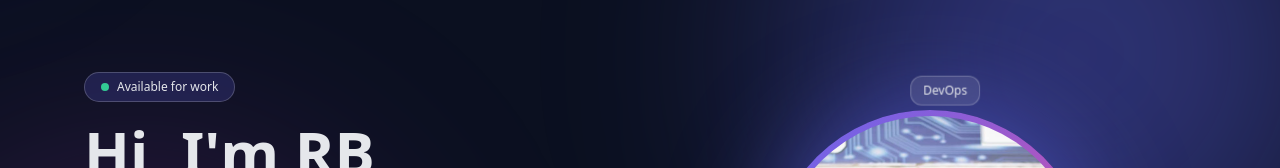
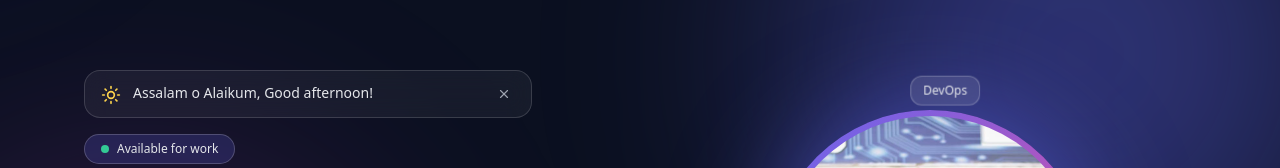
Before and after one commit to RasoolBux123/Rasoolbux-Portfolio, a Next.js app in the folder frontend/: page / in a window 1280 px wide. Shown: the part 178-346 px from the top of the page. Built offline with nearby package versions, Linux system fonts and the light colour scheme; no server answers.

Commit message:
feat: smart greeting

```diff
--- a/frontend/app/components/Hero.tsx
+++ b/frontend/app/components/Hero.tsx
@@ -4,6 +4,7 @@ import { motion } from "framer-motion";
 import Magnetic from "./Magnetic";
 import Avatar from "./Avatar";
 import Typewriter from "./Typewriter";
+import SmartGreeting from "./SmartGreeting";
 import { assetUrl } from "../lib/config";
 
 // phrases that get typed in the heading (edit freely)
@@ -44,6 +45,10 @@ export default function Hero({ photoUrl, resumeUrl }: { photoUrl?: string; resum
           animate="show"
           variants={{ show: { transition: { staggerChildren: 0.12 } } }}
         >
+          <motion.div variants={item}>
+            <SmartGreeting resumeUrl={resumeUrl} />
+          </motion.div>
+
           <motion.span
             variants={item}
             className="inline-flex items-center gap-2 rounded-full border border-white/20 bg-indigo-500/20 px-4 py-1.5 text-xs"
@@ -64,12 +69,12 @@ export default function Hero({ photoUrl, resumeUrl }: { photoUrl?: string; resum
               </motion.span>
             ))}
             <br />
-                        <br />
             <span className="mt-1 block bg-gradient-to-r from-indigo-300 via-fuchsia-300 to-indigo-300 bg-clip-text text-3xl font-bold text-transparent sm:text-4xl">
               AI Full Stack Developer
             </span>
           </motion.h1>
-                    <motion.p variants={item} className="mt-3 min-h-[1.75rem] text-lg text-gray-400">
+
+          <motion.p variants={item} className="mt-3 min-h-[1.75rem] text-lg text-gray-400">
             <Typewriter words={PHRASES} />
           </motion.p>
 
--- /dev/null
+++ b/frontend/app/components/SmartGreeting.tsx
@@ -0,0 +1,121 @@
+"use client";
+
+import { useEffect, useState } from "react";
+import { AnimatePresence, motion } from "framer-motion";
+import { Moon, Sun, Sunrise, Sunset, X } from "lucide-react";
+import { assetUrl } from "../lib/config";
+
+// ---------- greeting by the visitor's own clock ----------
+function timeGreeting(hour: number) {
+  if (hour >= 5 && hour < 12) return { text: "Good morning", Icon: Sunrise };
+  if (hour >= 12 && hour < 17) return { text: "Good afternoon", Icon: Sun };
+  if (hour >= 17 && hour < 21) return { text: "Good evening", Icon: Sunset };
+  return { text: "Good night", Icon: Moon }; // 9 PM to 5 AM
+}
+
+// ---------- where did the visitor come from? ----------
+// Looks at ?ref=linkedin first (always reliable), then at the page they came from.
+function detectSource(): string {
+  const ref = new URLSearchParams(window.location.search).get("ref")?.toLowerCase();
+  if (ref) return ref;
+
+  let host = "";
+  try {
+    host = new URL(document.referrer).hostname.toLowerCase();
+  } catch {
+    return ""; // direct visit, or the app hid the referrer
+  }
+  if (host === window.location.hostname) return ""; // coming from inside our own site
+  if (host.includes("linkedin") || host === "lnkd.in") return "linkedin";
+  if (host.includes("github")) return "github";
+  if (host.includes("whatsapp") || host === "wa.me") return "whatsapp";
+  if (host.includes("google")) return "google";
+  if (host.includes("facebook") || host === "fb.me") return "facebook";
+  if (host.includes("instagram")) return "instagram";
+  if (host.includes("twitter") || host === "t.co" || host === "x.com") return "twitter";
+  return "";
+}
+
+type Extra = { text: string; action?: { label: string; href: string } };
+
+function sourceMessage(source: string, resumeUrl: string): Extra | null {
+  switch (source) {
+    case "linkedin":
+      return { text: "Thanks for coming from LinkedIn! Here is my CV.", action: { label: "Download CV", href: assetUrl(resumeUrl) } };
+    case "github":
+      return { text: "Coming from GitHub? Have a look at my projects.", action: { label: "View projects", href: "/#projects" } };
+    case "whatsapp":
+      return { text: "Thanks for coming from WhatsApp! Message me anytime.", action: { label: "Contact me", href: "/#contact" } };
+    case "google":
+      return { text: "Thanks for finding me on Google!", action: { label: "View projects", href: "/#projects" } };
+    case "facebook":
+    case "instagram":
+    case "twitter":
+      return { text: "Thanks for stopping by!" };
+    default:
+      return null;
+  }
+}
+
+export default function SmartGreeting({ resumeUrl = "/Rasool_bux.pdf" }: { resumeUrl?: string }) {
+  const [hour, setHour] = useState<number | null>(null); // null until the browser is ready (no server/client mismatch)
+  const [extra, setExtra] = useState<Extra | null>(null);
+  const [closed, setClosed] = useState(false);
+
+  useEffect(() => {
+    try {
+      if (sessionStorage.getItem("greet-closed")) setClosed(true);
+    } catch {}
+
+    setExtra(sourceMessage(detectSource(), resumeUrl));
+    setHour(new Date().getHours());
+    const t = setInterval(() => setHour(new Date().getHours()), 60 * 1000); // message follows the clock
+    return () => clearInterval(t);
+  }, [resumeUrl]);
+
+  function close() {
+    setClosed(true);
+    try {
+      sessionStorage.setItem("greet-closed", "1");
+    } catch {}
+  }
+
+  if (hour === null) return null;
+  const { text, Icon } = timeGreeting(hour);
+
+  return (
+    <AnimatePresence>
+      {!closed && (
+        <motion.div
+          initial={{ opacity: 0, y: -10 }}
+          animate={{ opacity: 1, y: 0 }}
+          exit={{ opacity: 0, height: 0, marginBottom: 0 }}
+          transition={{ duration: 0.4 }}
+          className="mb-4 max-w-md rounded-2xl border border-white/15 bg-white/5 px-4 py-3 backdrop-blur-md"
+        >
+          <div className="flex items-start gap-3">
+            <Icon size={20} className="mt-0.5 shrink-0 text-amber-300" />
+            <div className="min-w-0 flex-1">
+              <p className="text-sm font-medium">
+                Assalam o Alaikum, <span key={text}>{text}!</span>
+              </p>
+              {extra && (
+                <p className="mt-1 text-xs text-gray-400">
+                  {extra.text}{" "}
+                  {extra.action && (
+                    <a href={extra.action.href} className="font-medium text-indigo-300 hover:underline">
+                      {extra.action.label} →
+                    </a>
+                  )}
+                </p>
+              )}
+            </div>
+            <button onClick={close} aria-label="Close greeting" className="rounded-full p-1 text-gray-400 hover:bg-white/10 hover:text-white">
+              <X size={14} />
+            </button>
+          </div>
+        </motion.div>
+      )}
+    </AnimatePresence>
+  );
+}
```
